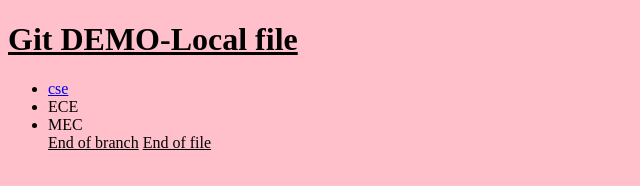
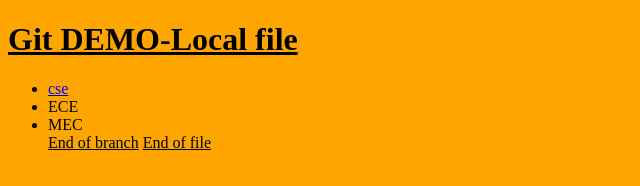
Before and after one commit to VanapalliNeelima/rgukt, a plain HTML site: page index.html in a window 1280 px wide. Shown: the whole page, without its empty margins (0-640 px from the left). Drawn offline with Linux system fonts and the light colour scheme.

Commit message:
color added

```diff
--- a/index.html
+++ b/index.html
@@ -6,7 +6,7 @@
         <meta name="viewport" content="width=device-width, initial-scale=1.0">
         <title>Document</title>
     </head>
-    <body bgcolor="pink">
+    <body bgcolor="orange">
         <u><h1>Git DEMO-Local file</h1></u>
         <ul>
             <li><a href="cse.html">cse</a></li>
```
